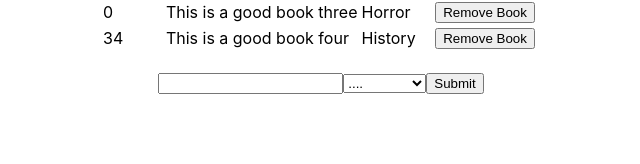
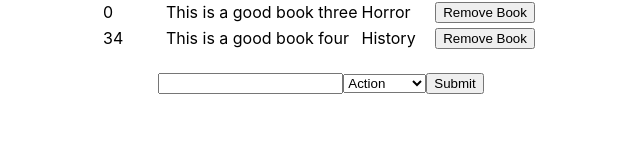
Before and after one commit to shloch/REACT_REDUX_BOOKSTORE, a React (Create React App) app: page / in a window 1280 px wide. Shown: the part 119-283 px from the top of the page, without its empty margins (319-959 px from the left). Built offline with nearby package versions, Linux system fonts and the light colour scheme.

Commit message:
made review corrections in app

```diff
--- a/src/containers/Booksform.js
+++ b/src/containers/Booksform.js
@@ -8,7 +8,7 @@ class BooksForm extends Component {
 
     this.state = {
       title: '',
-      category: ''
+      category: 'Action'
     }
   }
 
@@ -28,7 +28,7 @@ class BooksForm extends Component {
 
     this.setState({
       title: '',
-      category: ''
+      category: 'Action'
     });
     e.preventDefault();
   };
```
